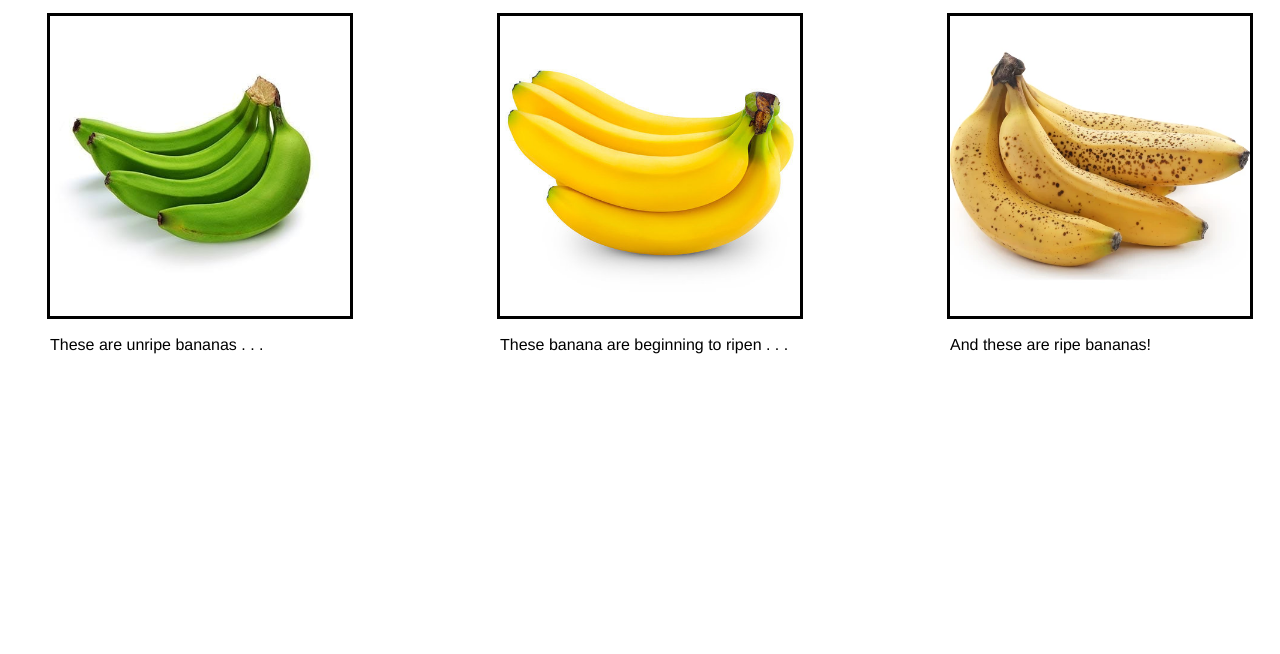
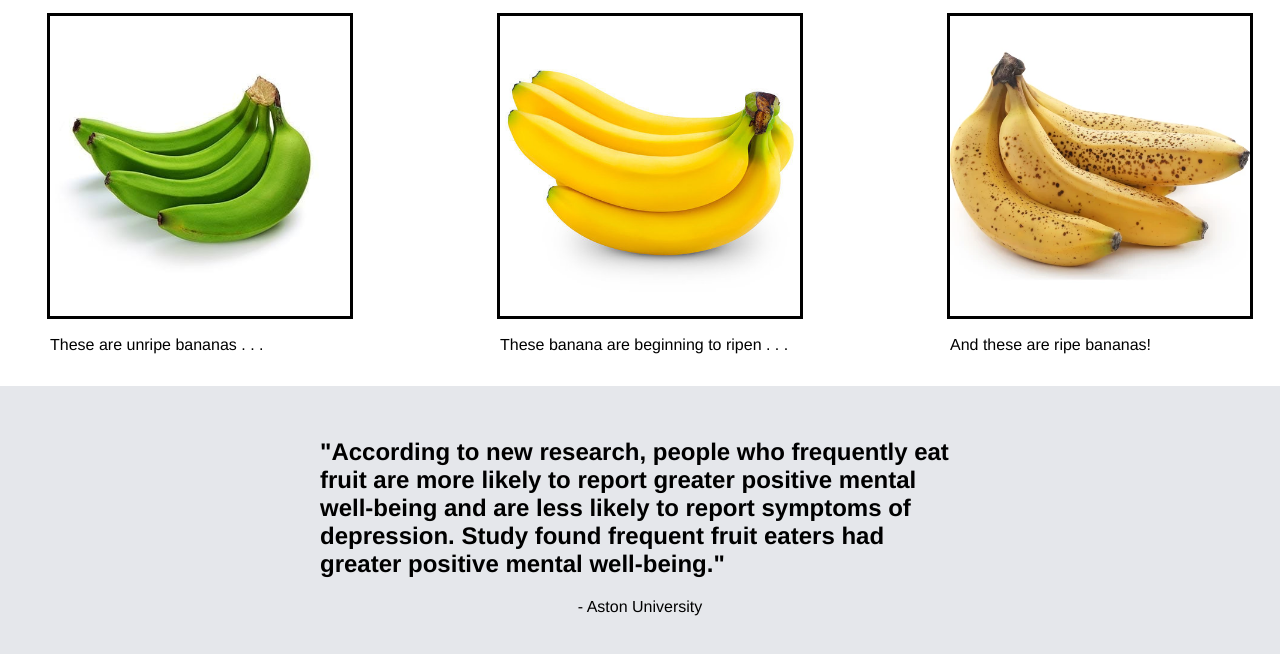
Before and after one commit to AlexAsciutto/landing-page, a plain HTML site: page index.html in a window 1280 px wide. Shown: the part 597-1251 px from the top of the page. Before the commit the page ends 983 px from the top, so only its background shows below. Drawn offline with Linux system fonts and the light colour scheme.

Commit message:
Create quotation section

```diff
--- a/index.html
+++ b/index.html
@@ -50,5 +50,12 @@
         </div>
     </div>
 
+    <!--THIRD SECTION ... QUOTATION ...-->
+
+    <div class="random-container">
+        <div class="quote"><h2>"According to new research, people who frequently eat fruit are more likely to report greater positive mental well-being and are less likely to report symptoms of depression. Study found frequent fruit eaters had greater positive mental well-being."</h2></div>
+        <div class="citation">- Aston University</div>
+    </div>
+
 </body>
 </html>
--- a/style.css
+++ b/style.css
@@ -82,7 +82,7 @@ li.right {
     margin-left:32px;
 }
 
-/*third section*/
+/*second section*/
 .information {
     display:flex;
     align-items:center;
@@ -100,3 +100,17 @@ li.img {
     margin-left:75px;
     margin-right: 75px;
 }
+
+.random-container {
+    background-color: #E5E7EB;
+    display: flex;
+    justify-content: center;
+    flex-direction: column;
+    align-items: center;
+    padding-top: 32px;
+    padding-bottom: 48px;
+}
+
+.quote {
+    width: 50%;
+}
```
